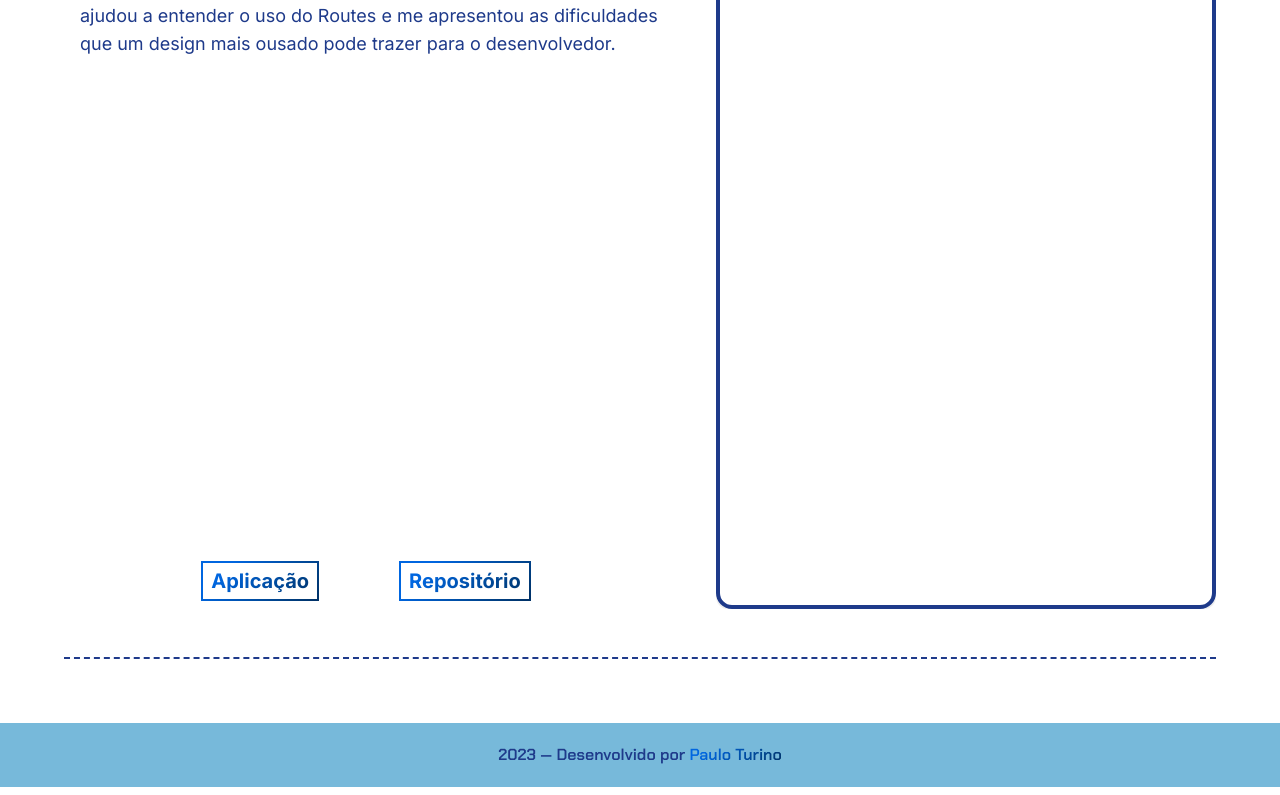
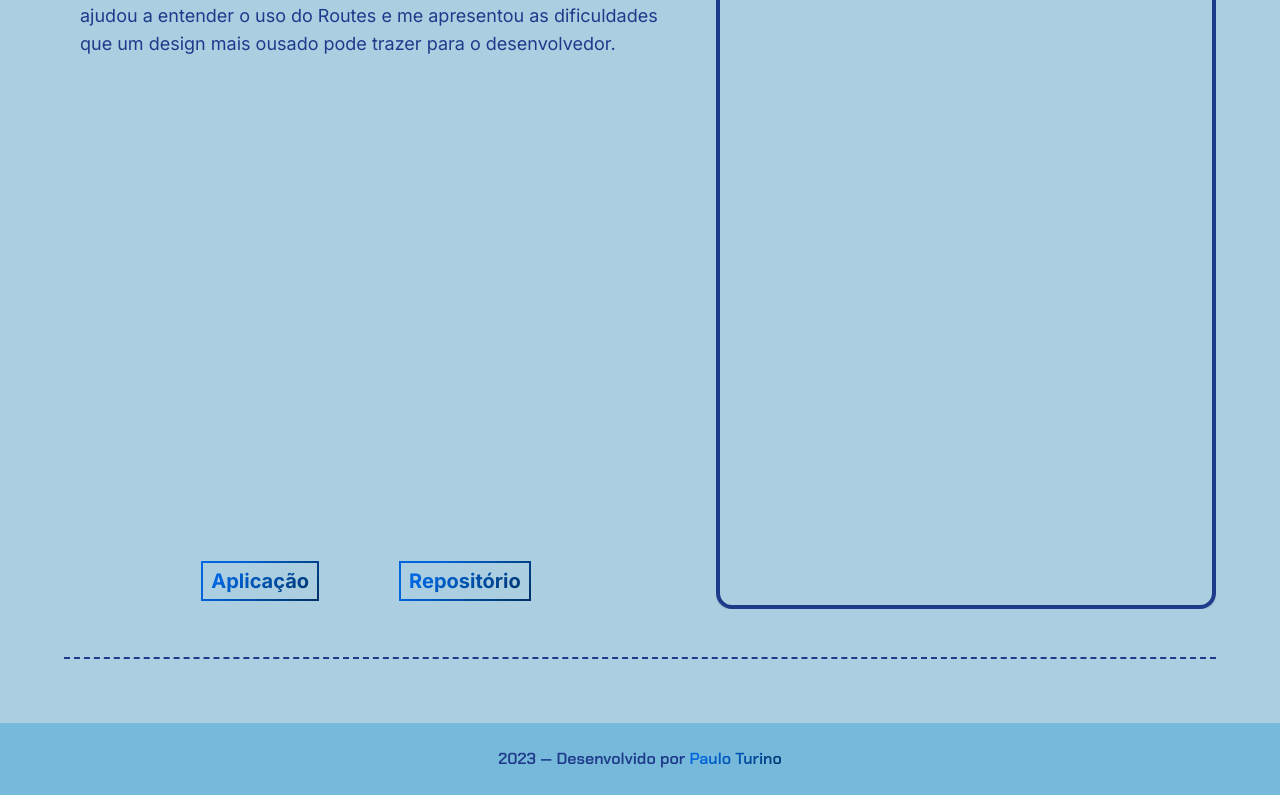
Before and after one commit to TurinoS/TurinoS-Portfolio, a Next.js app: page /portfolio in a window 1280 px wide. Shown: the part 8521-9316 px from the top of the page. Built offline with nearby package versions, Linux system fonts and the light colour scheme.

Commit message:
modificando bug de cores na página de portfolio

```diff
--- a/src/app/page.tsx
+++ b/src/app/page.tsx
@@ -21,7 +21,7 @@ export default function Home() {
   return (
     <>
     <Header />
-    <main className={`flex min-h-screen flex-col items-center justify-between ${theme === "dark" ? "border-orange-500 bg-[var(--bg-dark)] text-orange-500" : "border-blue-900 bg-[var(--bg-light)] text-blue-900"}`}>
+    <main className={`flex min-h-screen flex-col items-center justify-between ${theme === "dark" ? "bg-[var(--bg-dark)] text-orange-500" : "bg-[var(--bg-light)] text-blue-900"}`}>
       <Banner />
       <About />
       <Portfolio projects={projects} />
--- a/src/app/portfolio/page.tsx
+++ b/src/app/portfolio/page.tsx
@@ -21,7 +21,7 @@ export default function Portfolio() {
   return (
     <>
     <Header portfolio={true} />
-      <main className="flex flex-col gap-10 w-full pb-10 md:pb-16 px-2 pt-10 md:px-16">
+      <main className={`flex flex-col gap-10 w-full pb-10 md:pb-16 px-2 pt-10 md:px-16 ${theme === "dark" ? "bg-[var(--bg-dark)] text-orange-500" : "bg-[var(--bg-light)] text-blue-900"}`}>
       <h2
         className={`text-3xl md:text-4xl text-center font-bold ${
           theme === "dark" ? "dark-text-gradient" : "text-gradient"
@@ -32,7 +32,7 @@ export default function Portfolio() {
 
       {projects?.map((project) => (
         <div
-          className="flex flex-col md:flex-row md:even:flex-row-reverse gap-2 pb-12 border-b-2 border-dashed border-blue-900 dark:border-orange-500"
+        className={`flex flex-col md:flex-row md:even:flex-row-reverse gap-2 pb-12 border-b-2 border-dashed ${theme === "dark" ? "border-orange-500" : "border-blue-900"}`}
           key={project.id}
           data-aos="fade-up"
           data-aos-duration="1300"
@@ -45,7 +45,7 @@ export default function Portfolio() {
               {project.name}
             </h3>
           <div className="w-full cursor-grab rounded-xl mt-2 self-center relative">
-            <div className="group overflow-hidden rounded-xl">
+            <div className={`group overflow-hidden rounded-xl ${theme === "dark" ? "border-orange-500" : "border-blue-900"}`}>
               <Swiper
                 modules={[Navigation, Pagination, Autoplay]}
                 slidesPerView={1}
@@ -58,12 +58,12 @@ export default function Portfolio() {
                   delay: 4000,
                   disableOnInteraction: false,
                 }}
-                className="relative overflow-hidden w-[304px] md:w-[500px] border-4 rounded-2xl border-blue-900 dark:border-orange-500 shadow-2xl"
+                className={`relative overflow-hidden w-[304px] md:w-[500px] border-4 rounded-2xl shadow-2xl ${theme === "dark" ? "border-orange-500" : "border-blue-900"}`}
               >
                 {project.imgs.map((img: string, index) => (
                   <SwiperSlide key={index}>
                     <Image
-                      className="rounded-xl duration-700 border border-blue-900 dark:border-orange-500"
+                      className={`rounded-xl duration-2000 border ${theme === "dark" ? "border-orange-500" : "border-blue-900"}`}
                       src={img}
                       alt="Thumbnail Pokédex"
                       width={500}
@@ -83,7 +83,7 @@ export default function Portfolio() {
             >
               {project.name}
             </h3>
-            <p className="text-lg h-full dark:text-orange-200 text-blue-900 px-2 pb-2 md:p-4">
+            <p className={`text-lg h-full px-2 pb-2 md:p-4 ${theme === "dark" && "text-orange-200"}`}>
               {project.text}
             </p>
             <div className={`flex gap-10 self-center md:justify-self-end mt-2`}>
--- a/src/components/Footer.tsx
+++ b/src/components/Footer.tsx
@@ -9,7 +9,7 @@ export default function Footer() {
     const { theme } = useTheme();
 
     return(
-        <footer className={`flex justify-center py-1 md:py-5 ${theme === "dark" ? "bg-[var(--bg-dark-secondary)] text-orange-500" : "bg-[var(--bg-light-secondary)] text-blue-900"} font-bold ${chakra.className}`}>
+        <footer className={`flex justify-center py-2 md:py-6 ${theme === "dark" ? "bg-[var(--bg-dark-secondary)] text-orange-500" : "bg-[var(--bg-light-secondary)] text-blue-900"} font-bold ${chakra.className}`}>
             <p className={`font-bold`}>2023 — Desenvolvido por <span className={`${
               theme === "dark"
                 ? "dark-text-gradient"
--- a/src/components/Portfolio.tsx
+++ b/src/components/Portfolio.tsx
@@ -48,7 +48,7 @@ export default function Portfolio({ projects }: PortfolioProps) {
               {project.name}
             </h3>
           <div className="w-full cursor-grab rounded-xl mt-2 self-center relative">
-            <div className="group overflow-hidden rounded-xl">
+            <div className={`group overflow-hidden rounded-xl ${theme === "dark" ? "border-orange-500" : "border-blue-900"}`}>
               <Swiper
                 modules={[Navigation, Pagination, Autoplay]}
                 slidesPerView={1}
```
